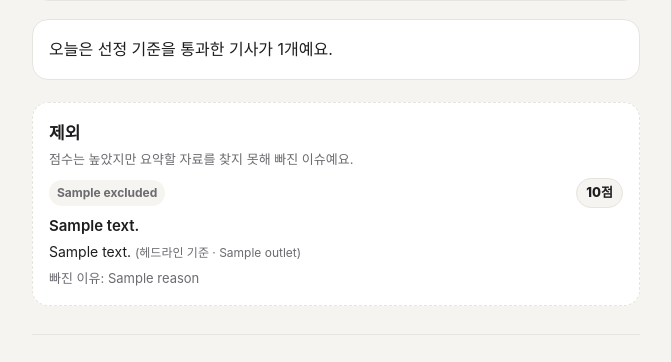
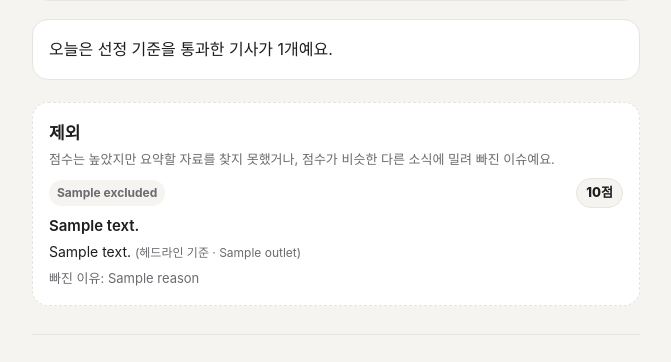
Before and after one commit to kingkingkangkang/econ3, a Python web app: template news/templates/day.html in a window 1280 px wide. Shown: the part 527-889 px from the top of the page, without its empty margins (304-975 px from the left). Run offline with Jinja, Linux system fonts and the light colour scheme; the template is opened without the code that fills it: most values are stand-ins (such as "Sample title", 1, 10 or a date in 2020).

Commit message:
Add files via upload

```diff
--- a/news/templates/day.html
+++ b/news/templates/day.html
@@ -63,7 +63,7 @@
 {% if excluded %}
 <section class="excluded" aria-labelledby="ex-title">
   <h3 id="ex-title">제외</h3>
-  <p class="ex-desc">점수는 높았지만 요약할 자료를 찾지 못해 빠진 이슈예요.</p>
+  <p class="ex-desc">점수는 높았지만 요약할 자료를 찾지 못했거나, 점수가 비슷한 다른 소식에 밀려 빠진 이슈예요.</p>
   <ul>
     {% for x in excluded %}
     <li>
```
